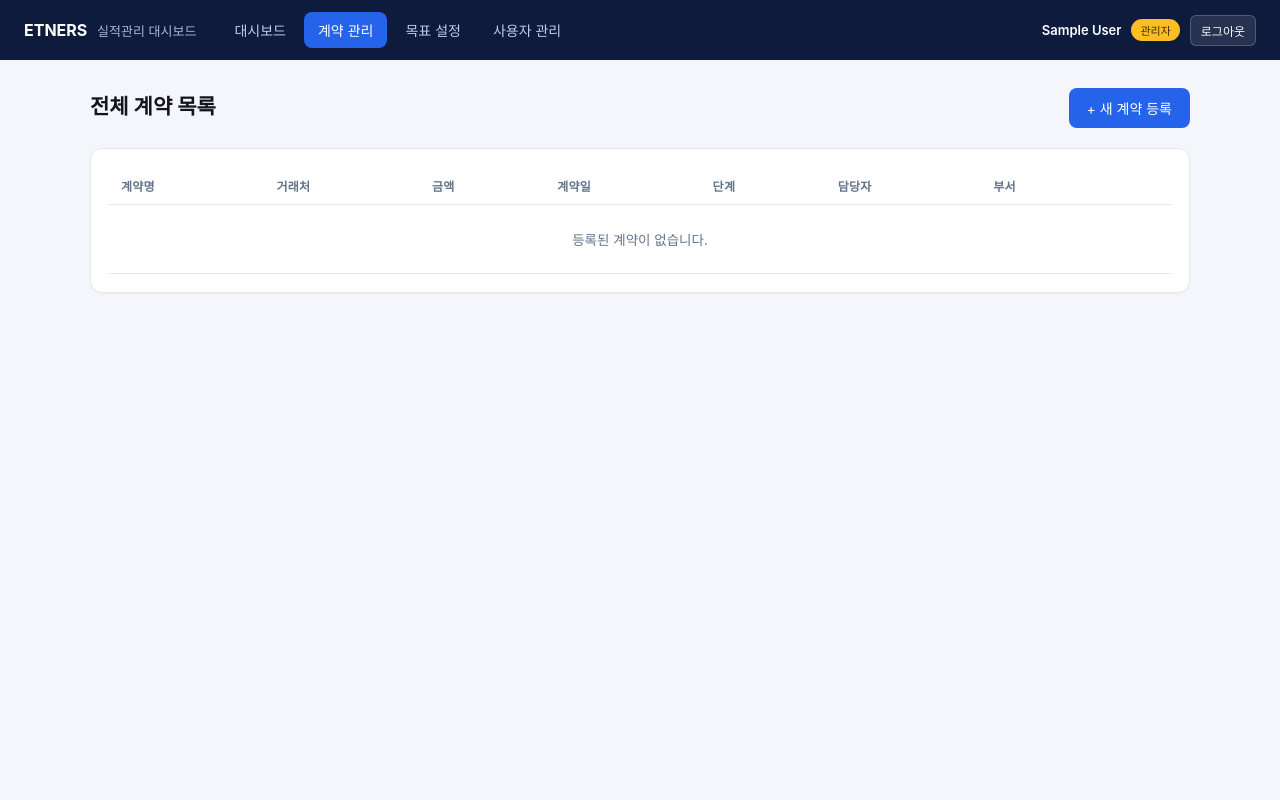
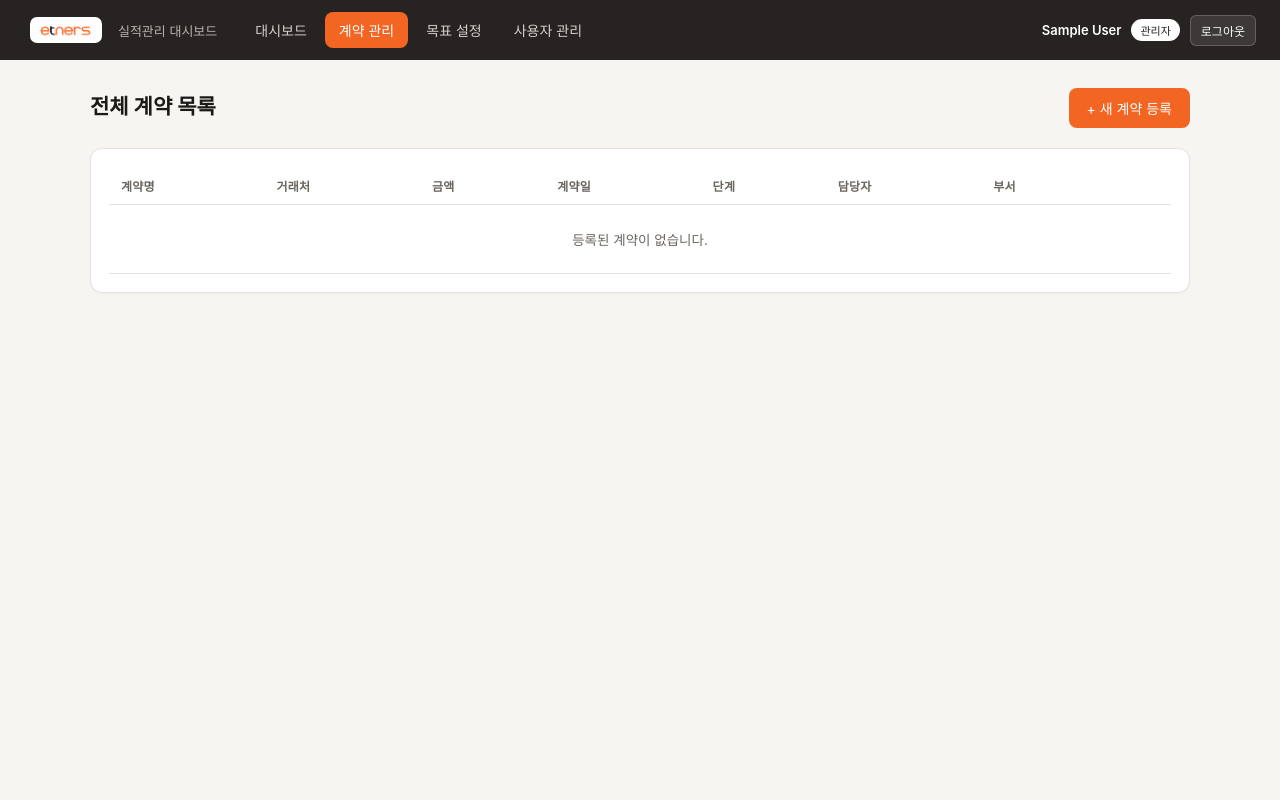
Before and after one commit to mkykelly02-tech/etners-sales-dashboard, a Flask app: page /contracts in a window 1280 px wide. Run offline with Flask 3, Linux system fonts and the light colour scheme; the visitor is signed in with stand-in values (Sample User, id 1); data that the repository does not hold is empty; some libraries are stand-ins or nearby versions.

Commit message:
Rebrand to ETNERS colors and logo
Swap navy/blue theme for charcoal + ETNERS orange, and replace the
text wordmark with the real logo image across topbar and auth pages.

Co-Authored-By: Claude Sonnet 5 <noreply@anthropic.com>

```diff
--- a/static/style.css
+++ b/static/style.css
@@ -3,14 +3,15 @@
 }
 
 :root {
-    --navy: #0f1b3d;
-    --navy-2: #16234f;
-    --accent: #2563eb;
-    --accent-soft: #e8effe;
-    --ink: #14161f;
-    --muted: #64748b;
-    --line: #e5e7eb;
-    --bg: #f4f6fb;
+    --charcoal: #262322;
+    --charcoal-2: #3a332c;
+    --accent: #f26522;
+    --accent-dark: #d9531b;
+    --accent-soft: #fdeae0;
+    --ink: #1c1917;
+    --muted: #6b6560;
+    --line: #e7e2dd;
+    --bg: #f7f5f2;
     --surface: #ffffff;
     --danger: #dc2626;
     --success: #16a34a;
@@ -36,7 +37,7 @@ a {
 }
 
 .topbar {
-    background: var(--navy);
+    background: var(--charcoal);
     color: #fff;
     display: flex;
     align-items: center;
@@ -47,14 +48,30 @@ a {
 }
 
 .brand {
+    display: flex;
+    align-items: center;
+    gap: 10px;
     font-weight: 700;
     font-size: 16px;
     white-space: nowrap;
 }
 
+.brand-logo-wrap {
+    background: #fff;
+    padding: 4px 10px;
+    border-radius: 7px;
+    display: inline-flex;
+    align-items: center;
+}
+
+.brand-logo {
+    height: 18px;
+    display: block;
+}
+
 .brand span {
     font-weight: 400;
-    color: #aab4d4;
+    color: #b9b2ab;
     margin-left: 6px;
     font-size: 13px;
 }
@@ -67,7 +84,7 @@ a {
 
 .nav-links a {
     text-decoration: none;
-    color: #c3cbe6;
+    color: #d6d0c9;
     padding: 8px 14px;
     border-radius: 8px;
     font-size: 14px;
@@ -99,12 +116,12 @@ a {
     padding: 3px 9px;
     border-radius: 999px;
     background: rgba(255, 255, 255, 0.12);
-    color: #dbe3ff;
+    color: #e8e3dd;
 }
 
 .role-badge.role-admin {
-    background: #fbbf24;
-    color: #402c00;
+    background: #fff;
+    color: var(--charcoal);
 }
 
 .user-box form {
@@ -338,7 +355,7 @@ td.empty {
     color: var(--accent);
 }
 
-.stage-badge[data-stage="협상중"] { background: #fef3c7; color: #b45309; }
+.stage-badge[data-stage="협상중"] { background: #eeece9; color: #57534e; }
 .stage-badge[data-stage="계약완료"] { background: #dbeafe; color: #1d4ed8; }
 .stage-badge[data-stage="진행중"] { background: #ede9fe; color: #6d28d9; }
 .stage-badge[data-stage="완료"] { background: #dcfce7; color: #15803d; }
@@ -402,7 +419,7 @@ td.empty {
 }
 
 .primary-btn:hover {
-    background: #1d4ed8;
+    background: var(--accent-dark);
 }
 
 .secondary-btn {
@@ -427,7 +444,7 @@ td.empty {
     align-items: center;
     justify-content: center;
     min-height: 100vh;
-    background: linear-gradient(160deg, var(--navy) 0%, #1e2b5c 100%);
+    background: linear-gradient(160deg, var(--charcoal) 0%, var(--charcoal-2) 100%);
     padding: 20px;
 }
 
@@ -441,9 +458,17 @@ td.empty {
 }
 
 .auth-brand {
+    display: flex;
+    align-items: center;
+    gap: 8px;
     font-weight: 700;
-    color: var(--navy);
+    color: var(--charcoal);
     margin-bottom: 18px;
+}
+
+.auth-logo {
+    height: 22px;
+    display: block;
 }
 
 .auth-brand span {
@@ -491,7 +516,7 @@ td.empty {
 }
 
 .auth-form button:hover {
-    background: #1d4ed8;
+    background: var(--accent-dark);
 }
 
 .auth-switch {
--- a/templates/base.html
+++ b/templates/base.html
@@ -9,7 +9,10 @@
 <body>
     <div class="app-shell">
         <header class="topbar">
-            <div class="brand">ETNERS <span>실적관리 대시보드</span></div>
+            <div class="brand">
+                <span class="brand-logo-wrap"><img src="{{ url_for('static', filename='logo.png') }}" alt="ETNERS" class="brand-logo"></span>
+                <span>실적관리 대시보드</span>
+            </div>
             <nav class="nav-links">
                 <a href="{{ url_for('dashboard') }}" class="{{ 'active' if request.endpoint == 'dashboard' }}">대시보드</a>
                 <a href="{{ url_for('contracts_list') }}" class="{{ 'active' if request.endpoint and request.endpoint.startswith('contract') }}">계약 관리</a>
--- a/templates/login.html
+++ b/templates/login.html
@@ -8,7 +8,7 @@
 </head>
 <body class="auth-body">
     <div class="auth-card">
-        <div class="auth-brand">ETNERS <span>실적관리 대시보드</span></div>
+        <div class="auth-brand"><img src="{{ url_for('static', filename='logo.png') }}" alt="ETNERS" class="auth-logo"><span>실적관리 대시보드</span></div>
         <h1>로그인</h1>
 
         {% if error %}
--- a/templates/register.html
+++ b/templates/register.html
@@ -8,7 +8,7 @@
 </head>
 <body class="auth-body">
     <div class="auth-card">
-        <div class="auth-brand">ETNERS <span>실적관리 대시보드</span></div>
+        <div class="auth-brand"><img src="{{ url_for('static', filename='logo.png') }}" alt="ETNERS" class="auth-logo"><span>실적관리 대시보드</span></div>
         <h1>회원가입</h1>
 
         {% if error %}
```
Also changed, not shown: templates/dashboard.html (+4 -4 lines), static/logo.png (added), 1 other file.
